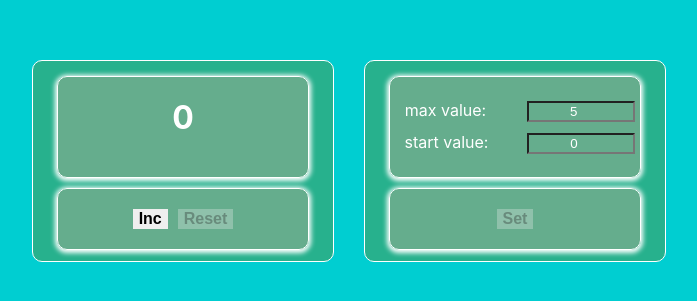
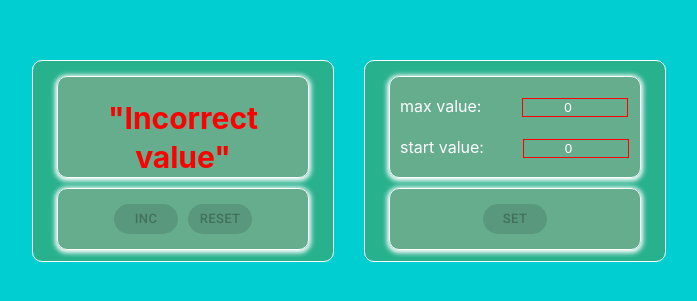
Before and after one commit to Toyfon/Counter_Redux, a React (Create React App) app: page / in a window 1280 px wide. Shown: the part 239-540 px from the top of the page, without its empty margins (306-1003 px from the left). Built offline with nearby package versions, Linux system fonts and the light colour scheme.

Commit message:
add Material UI library. fixed bug from localStorage

```diff
--- a/package.json
+++ b/package.json
@@ -1,9 +1,13 @@
 {
-  "page": "https://toyfon.github.io/Counter_Redux/",
+  "homepage": "https://toyfon.github.io/Counter_Redux/",
   "name": "counter_redux",
   "version": "0.1.0",
   "private": true,
   "dependencies": {
+    "@emotion/react": "^11.6.0",
+    "@emotion/styled": "^11.6.0",
+    "@mui/icons-material": "^5.1.1",
+    "@mui/material": "^5.1.1",
     "@testing-library/jest-dom": "^5.11.4",
     "@testing-library/react": "^11.1.0",
     "@testing-library/user-event": "^12.1.10",
--- a/public/index.html
+++ b/public/index.html
@@ -10,6 +10,10 @@
       content="Web site created using create-react-app"
     />
     <link rel="apple-touch-icon" href="%PUBLIC_URL%/logo192.png" />
+    <link
+            rel="stylesheet"
+            href="https://fonts.googleapis.com/css?family=Roboto:300,400,500,700&display=swap"
+    />
     <!--
       manifest.json provides metadata used when your web app is installed on a
       user's mobile device or desktop. See https://developers.google.com/web/fundamentals/web-app-manifest/
--- a/src/Redux/counter-reducer.ts
+++ b/src/Redux/counter-reducer.ts
@@ -17,11 +17,14 @@ export type initialStateType = {
     error: boolean
     disableBtn: boolean
 }
+let initialValue = localStorage.getItem('counterValue')
+let initialMaxValue = localStorage.getItem('maxValue')
+let initialStartValue = localStorage.getItem('startValue')
 
 export const initialState: initialStateType = {
-    value: 0,
-    startValue: 0,
-    maxValue: 5,
+    value: (initialValue !== null ? +initialValue : 0),
+    startValue: (initialStartValue !== null ? +initialStartValue : 0),
+    maxValue: (initialMaxValue !== null ? +initialMaxValue : 0),
     isDisabled: false,
     disableBtn: true,
     error: false
--- a/src/components/Button/Button.tsx
+++ b/src/components/Button/ButtonName.tsx
@@ -8,7 +8,7 @@ type ButtonType = {
 }
 
 // export const Button = ({callBack, name, disabled, classes, ...props}: ButtonType & ButtonHTMLAttributes<any>) => {
-export const Button = ({ name, ...props}: ButtonType & ButtonHTMLAttributes<any>) => {
+export const ButtonName = ({ name, ...props}: ButtonType & ButtonHTMLAttributes<any>) => {
 
     //
     // const onClickHandler = () => {
--- a/src/components/Counter/Counter.tsx
+++ b/src/components/Counter/Counter.tsx
@@ -1,9 +1,9 @@
 import React, {useEffect} from "react";
-import {Button} from "../Button/Button";
 import s from "./counter.module.css"
 import {useDispatch} from "react-redux";
 import {useTypedSelector} from "../../Redux/redux-store";
 import {changeCountAC, resetCountAC, setErrorAC} from "../../Redux/actions";
+import {Button} from "@mui/material";
 
 
 export const Counter = () => {
@@ -14,6 +14,7 @@ export const Counter = () => {
     const error = useTypedSelector<boolean>(state => state.counter.error)
     const isDisabled = useTypedSelector<boolean>(state => state.counter.isDisabled)
 
+
     const dispatch = useDispatch()
 
 
@@ -22,18 +23,27 @@ export const Counter = () => {
             dispatch((changeCountAC(+value + 1, false)))
         }
     }
-
     const resetValue = () => {
         dispatch((resetCountAC()))
     }
 
+
+    const buttonStyle = {
+        backgroundColor: "darkturquoise", color: "white", borderRadius: "20px"
+    }
+
     useEffect(() => {
-        console.log(error)
+
         if (value === maxValue) {
             dispatch(setErrorAC(true))
         } else {
             dispatch(setErrorAC(false))
         }
+    }, [value])
+    console.log(error)
+
+    useEffect(() => {
+        localStorage.setItem('counterValue', JSON.stringify(value))
     }, [value])
 
 
@@ -49,11 +59,25 @@ export const Counter = () => {
                 </h1>
             </div>
             <div className={s.buttons}>
-                <Button className={s.btn} disabled={isDisabled ? isDisabled : value >= maxValue}
-                        onClick={incrementValue}
-                        name={"Inc"}/>
-                <Button className={s.btn} disabled={isDisabled ? isDisabled : value === startValue} onClick={resetValue}
-                        name={"Reset"}/>
+                <Button
+                    sx={buttonStyle}
+                    variant="contained"
+                    color="primary"
+                    size="small"
+                    disabled={isDisabled ? isDisabled : value >= maxValue}
+                    onClick={incrementValue}>Inc</Button>
+                <Button
+                    variant="contained"
+                    color="primary"
+                    size="small"
+                    sx={buttonStyle}
+                    disabled={isDisabled ? isDisabled : value === startValue}
+                    onClick={resetValue}>Reset</Button>
+                {/*<ButtonName className={s.btn} disabled={isDisabled ? isDisabled : value >= maxValue}
+                            onClick={incrementValue}
+                            name={"Inc"}/>*/}
+                {/* <ButtonName className={s.btn} disabled={isDisabled ? isDisabled : value === startValue} onClick={resetValue}
+                            name={"Reset"}/>*/}
             </div>
         </div>
     )
--- a/src/components/Counter/counter.module.css
+++ b/src/components/Counter/counter.module.css
@@ -48,7 +48,5 @@ h1 {
 }
 
 .btn {
-    border: none;
-    font-size: medium;
-    font-weight: bold;
+
 }
--- a/src/components/Settings/Settings.tsx
+++ b/src/components/Settings/Settings.tsx
@@ -1,12 +1,10 @@
 import React from "react";
 import s from './settings.module.css'
-import {Button} from "../Button/Button";
 import {Input} from "../Input/Input";
 import {useTypedSelector} from "../../Redux/redux-store";
 import {useDispatch} from "react-redux";
 import {changeMaxValueAC, changeStartValueAC, setErrorAC, setValueAC} from "../../Redux/actions";
-
-
+import {Button, TextField} from "@mui/material";
 
 
 export const Settings = () => {
@@ -22,16 +20,20 @@ export const Settings = () => {
 
     const callBackHandler = () => {
         dispatch(setValueAC(false, true, false))
+        localStorage.setItem('maxValue', JSON.stringify(maxValue))
+        localStorage.setItem('startValue', JSON.stringify(startValue))
     }
 
     const onChangeMaxNumberHandler = (value: number) => {
         dispatch(changeMaxValueAC(value, true, false))
         dispatch(setErrorAC(false))
-
     }
     const onChangeStartNumberHandler = (value: number) => {
         dispatch(changeStartValueAC(value, true, false))
         dispatch(setErrorAC(false))
+    }
+    const buttonStyle = {
+        backgroundColor: "darkturquoise", color: "white", borderRadius: "20px"
     }
 
 
@@ -60,7 +62,13 @@ export const Settings = () => {
                 </div>
             </div>
             <div className={s.buttons}>
-                <Button className={s.btn} onClick={callBackHandler} name={'Set'} disabled={disableBtn}/>
+                <Button variant="contained"
+                        color="primary"
+                        size="small"
+                        className={s.btn} disabled={disableBtn}
+                        sx={buttonStyle}
+                        onClick={callBackHandler}>Set</Button>
+                {/*    <ButtonName className={s.btn} onClick={callBackHandler} name={'Set'} disabled={disableBtn}/>*/}
             </div>
         </div>
     )
--- a/src/components/Settings/settings.module.css
+++ b/src/components/Settings/settings.module.css
@@ -4,7 +4,7 @@
     flex-direction: column;
     align-items: center;
     border: 1px solid white;
-    background-color: rgba(84,145,65,0.47);
+    background-color: rgba(84, 145, 65, 0.47);
     width: 300px;
     height: 200px;
     border-radius: 10px;
@@ -19,7 +19,7 @@
     margin: 15px 10px 10px;
     border-radius: 10px;
     border: 1px solid white;
-    background-color: rgba(171,168,141,0.47);
+    background-color: rgba(171, 168, 141, 0.47);
     box-shadow: 0px 1px 5px 2px white;
     color: white;
 }
@@ -30,8 +30,9 @@
 
 
 .maxInput {
-    margin-bottom: 10px;
-    text-align: center;
+    margin-bottom: 20px;
+    text-align: start;
+
 
 }
 
@@ -44,9 +45,10 @@
 }
 
 
-.minInput{
-    text-align: center;
+.minInput {
+    text-align: start;
 }
+
 .minInput input {
     margin-left: 39px;
     width: 100px;
@@ -63,20 +65,20 @@
     align-items: center;
     width: 250px;
     height: 60px;
-    border:1px solid white;
-    background-color: rgba(171,168,141,0.47);
+    border: 1px solid white;
+    background-color: rgba(171, 168, 141, 0.47);
     border-radius: 10px;
     box-shadow: 0px 1px 5px 2px white
 }
 
 .btn {
-    border: none;
     font-size: medium;
-    font-weight: bold;
+    font-weight: normal;
+
 }
 
 .error {
-    border:1px solid red;
+    border: 1px solid red;
 }
 
 .inputError {
--- a/src/index.tsx
+++ b/src/index.tsx
@@ -5,11 +5,24 @@ import App from './App';
 import reportWebVitals from './reportWebVitals';
 import {Provider} from "react-redux";
 import store from '../src/Redux/redux-store'
+import {ThemeProvider, createTheme} from '@mui/material'
 
+
+
+const theme = createTheme({
+    palette: {
+        primary:{
+            main:'#61dafb'
+        }
+    }
+})
 
 ReactDOM.render(
   <Provider store={store}>
-    <App />
+      <ThemeProvider theme={theme}>
+          <App />
+      </ThemeProvider>
+
   </Provider>,
 
   document.getElementById('root')
```
Also changed, not shown: src/Redux/actions.ts (+4 -7 lines), 24 other files (tests, documents, lock files or other folders).
